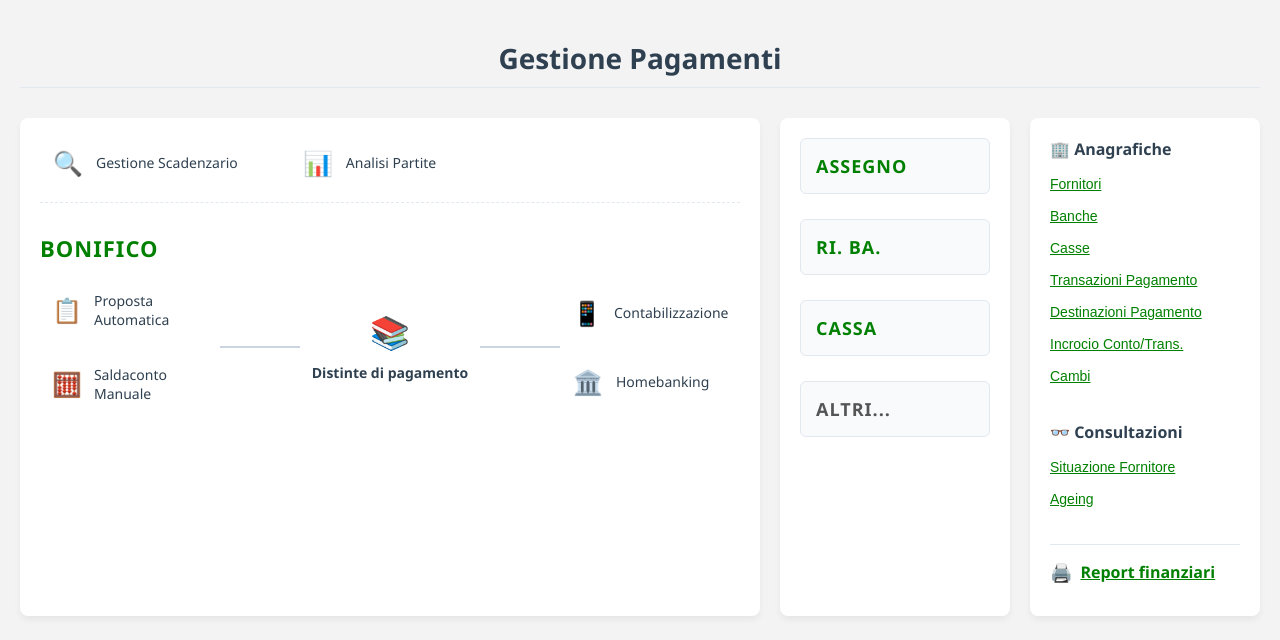
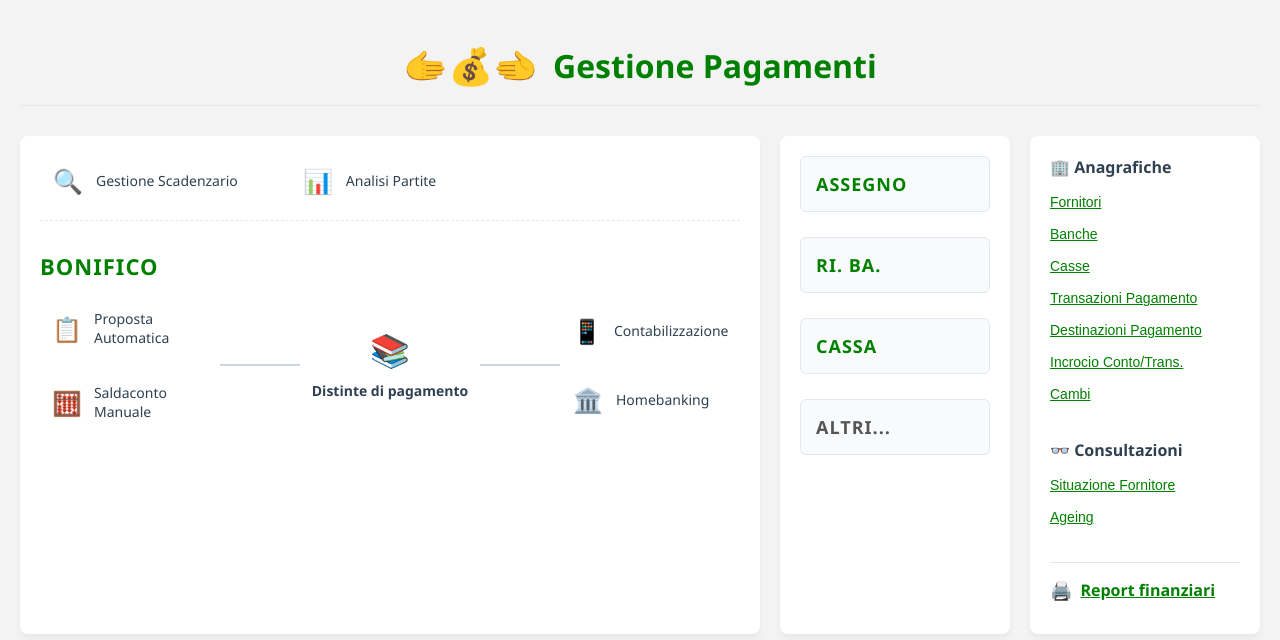
Before and after one commit to mauriziomelandriformulait-svg/Gestione-Pagamenti, a plain HTML site: page index.html in a window 1280 px wide. Drawn offline with Linux system fonts and the light colour scheme.

Commit message:
Update header style and add title icon

```diff
--- a/index.html
+++ b/index.html
@@ -13,14 +13,25 @@
             padding: 20px;
         }
 
+        /* Titolo principale aggiornato con il colore di RIBA e icona */
         h1 {
+            display: flex;
+            align-items: center;
+            justify-content: center;
+            gap: 15px;
             text-align: center;
-            color: #2f4050;
-            font-size: 28px;
+            color: #008000; /* Stesso colore verde di RIBA */
+            font-size: 32px;
             font-weight: 600;
             margin-bottom: 30px;
-            padding-bottom: 10px;
+            padding-bottom: 15px;
             border-bottom: 1px solid #e2e8f0;
+        }
+
+        .title-icon {
+            font-size: 36px;
+            display: inline-flex;
+            align-items: center;
         }
 
         /* Container Principale a Griglia */
@@ -216,7 +227,10 @@
 </head>
 <body>
 
-    <h1>Gestione Pagamenti</h1>
+    <h1>
+        <span class="title-icon">🫱💰🫲</span>
+        Gestione Pagamenti
+    </h1>
 
     <div class="dashboard-container">
 
@@ -313,7 +327,7 @@
             <div>
                 <div class="section-subtitle">👓 Consultazioni</div>
                 <ul class="links-list">
-                    <li><button onclick="inviaMessaggioNavigazione('/consultazioni/situazione-fornitore')">Situazione Fornitore</button></li>
+                    <li><button onclick="inviaMessaggioNavigazione('https://diapdemo.formula.it:8282/due/#/home/workArea/dnow2/A114/1')">Situazione Fornitore</button></li>
                     <li><button onclick="inviaMessaggioNavigazione('https://diapdemo.formula.it:8282/due/#/home/workArea/ageing/1')">Ageing</button></li>
                 </ul>
             </div>
```
